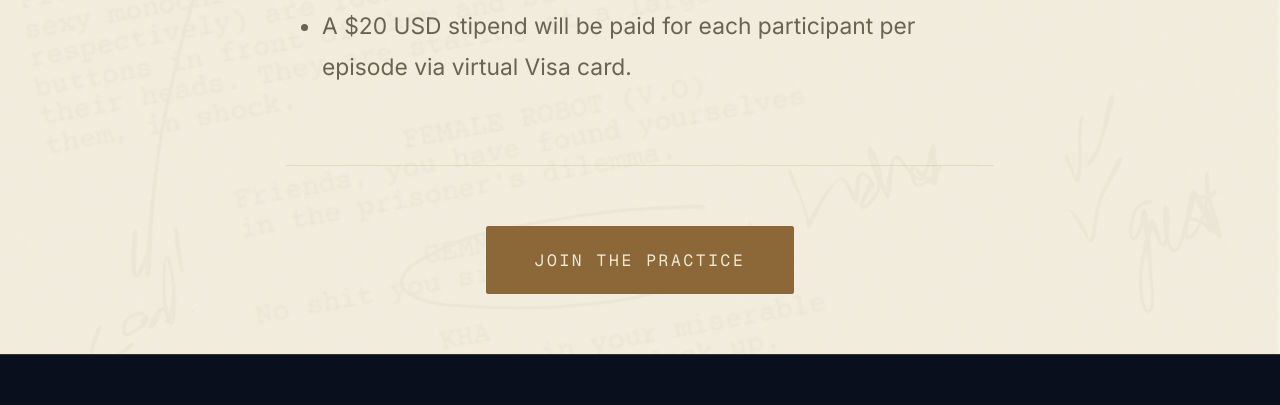
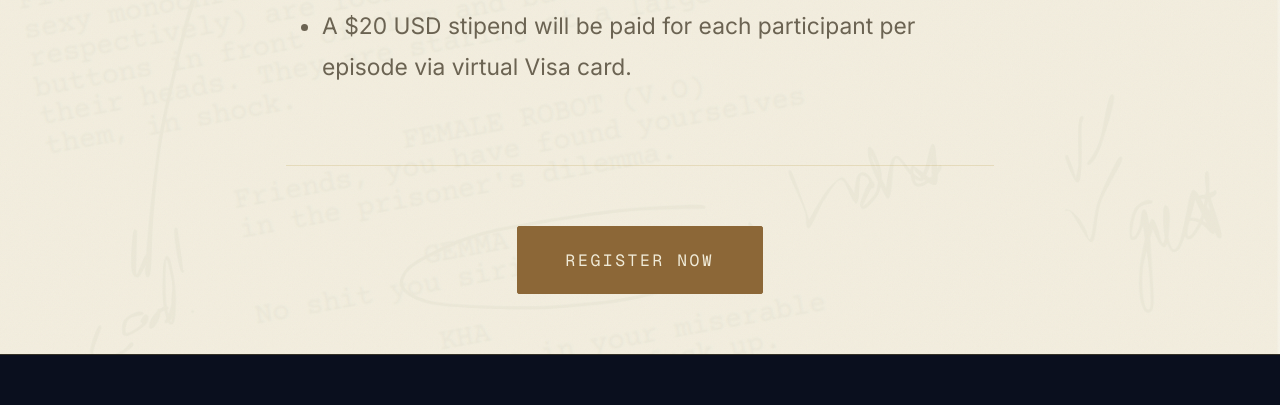
Before and after one commit to salimahi/7in7, a plain HTML site: page terms.html in a window 1280 px wide. Shown: the part 9348-9753 px from the top of the page. Drawn offline with nearby package versions, Linux system fonts and the light colour scheme.

Commit message:
Change link text from 'Join the Practice' to 'Register Now'

```diff
--- a/terms.html
+++ b/terms.html
@@ -177,7 +177,7 @@
       </div>
 
       <div style="text-align: center; margin-top: 2rem;">
-        <a href="register.html" class="btn btn-primary">Join the Practice</a>
+        <a href="register.html" class="btn btn-primary">Register Now</a>
       </div>
 
     </div>
```
